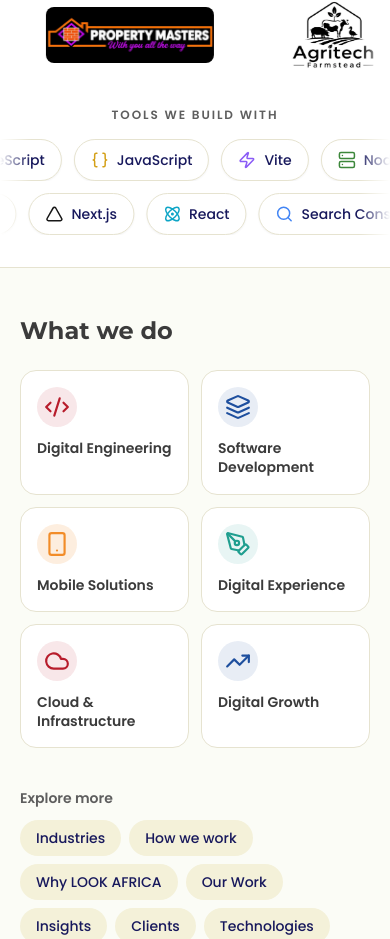
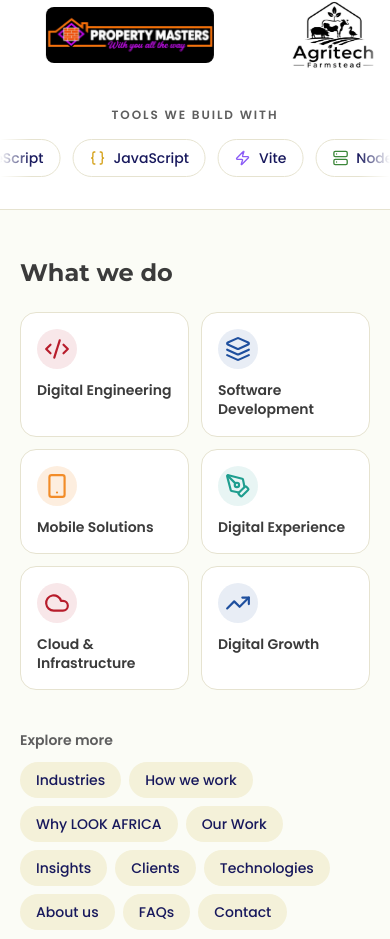
Before and after one commit to Levy254885/lookafrica-technology, a React (Vite) app: page / in a window 390 px wide. Shown: the part 1229-2168 px from the top of the page. Built offline with nearby package versions, Linux system fonts and the light colour scheme.

Commit message:
Adjust icon size and wrap marquee in div

```diff
--- a/src/components/ui/ToolsMarquee.tsx
+++ b/src/components/ui/ToolsMarquee.tsx
@@ -2,15 +2,15 @@ import { tools } from '../../data/tools'
 import Marquee from './Marquee'
 
 const chip = (t: (typeof tools)[number]) => (
-  <span className="flex items-center gap-2 rounded-full border border-line bg-white px-4 py-2.5 text-sm font-medium text-navy shadow-sm">
-    <t.icon size={18} style={{ color: t.color }} aria-hidden />{t.name}
+  <span className="flex items-center gap-2 rounded-full border border-line bg-white px-4 py-2 text-sm font-medium text-navy">
+    <t.icon size={16} style={{ color: t.color }} aria-hidden />{t.name}
   </span>
 )
 export default function ToolsMarquee() {
   return (
     <div className="space-y-3">
       <Marquee items={tools.map(chip)} seconds={50} />
-      <Marquee items={[...tools].reverse().map(chip)} seconds={60} reverse />
+      <div className="hidden md:block"><Marquee items={[...tools].reverse().map(chip)} seconds={60} reverse /></div>
     </div>
   )
 }
```
